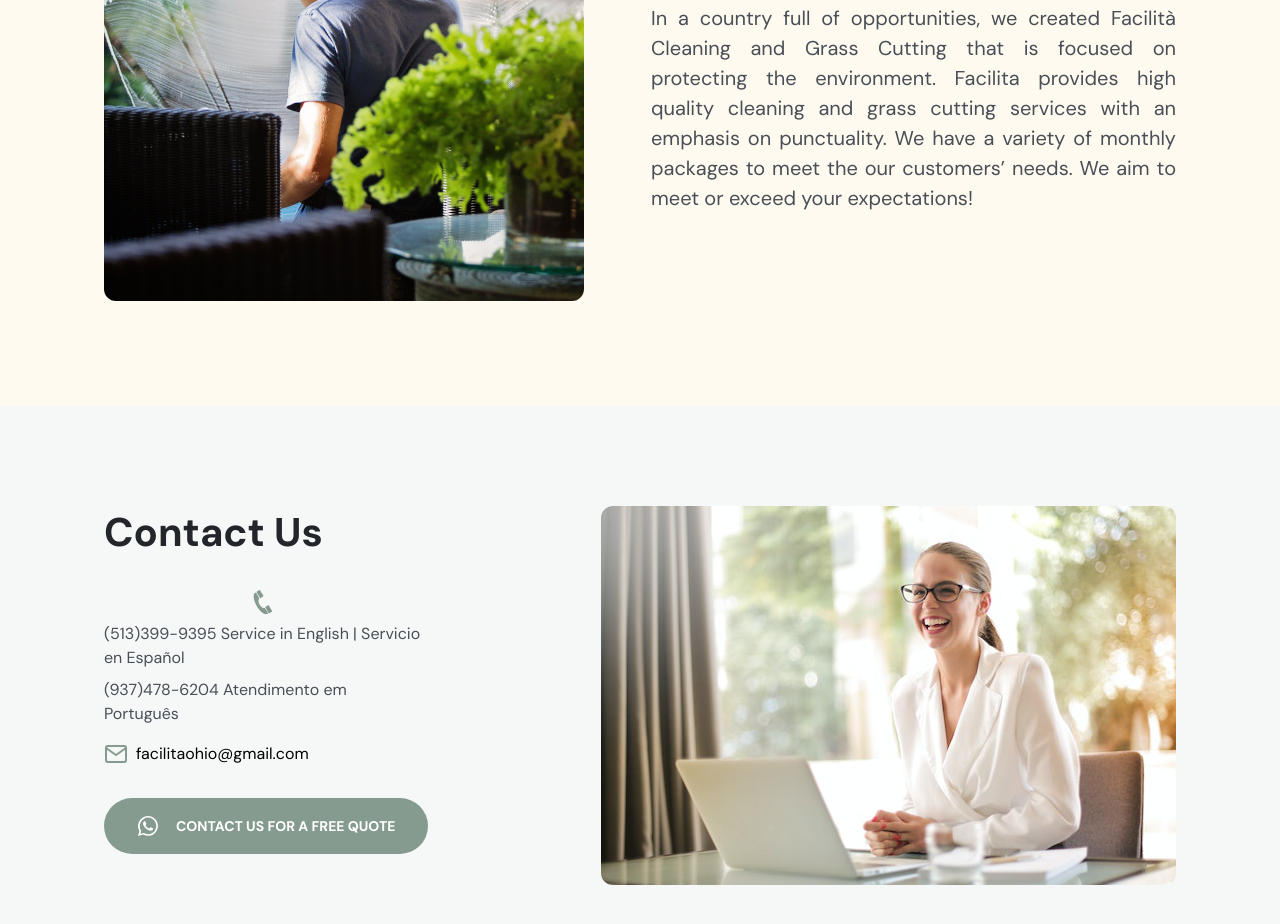
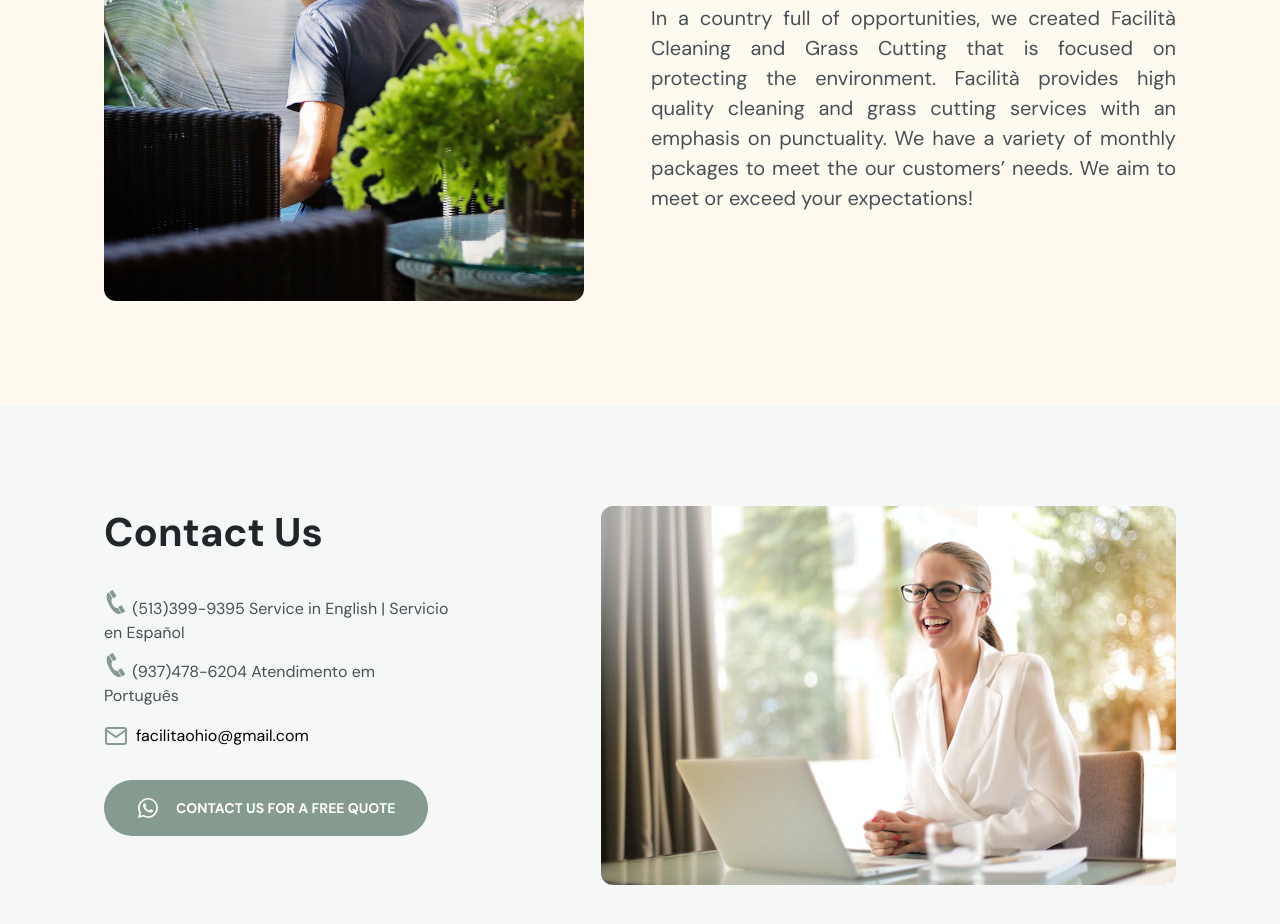
Before and after one commit to Jailtonj/Site-Facilita-main, a plain HTML site: page index.html in a window 1280 px wide. Shown: the part 1832-2756 px from the top of the page. Drawn offline with nearby package versions, Linux system fonts and the light colour scheme.

Commit message:
telefone

```diff
--- a/index.html
+++ b/index.html
@@ -3,7 +3,7 @@
 <head>
   <meta charset="UTF-8">
   <meta name="viewport" content="width=device-width, initial-scale=1.0">
-  <title>Facilità</title>
+  <title>Facilità | Cleaning</title>
 
   <link rel="stylesheet" href="./style.css">
 
@@ -250,7 +250,7 @@
 
         <div class="content">
           <p>
-            In a country full of opportunities, we created Facilità Cleaning and Grass Cutting that is focused on protecting the environment.  Facilita provides high quality cleaning and grass cutting services with an emphasis on punctuality.    We have a variety of monthly packages to meet the our customers’ needs.  We aim to meet or exceed your expectations!
+            In a country full of opportunities, we created Facilità Cleaning and Grass Cutting that is focused on protecting the environment.  Facilità provides high quality cleaning and grass cutting services with an emphasis on punctuality.    We have a variety of monthly packages to meet the our customers’ needs.  We aim to meet or exceed your expectations!
           </p>
 
         </div>
@@ -275,7 +275,10 @@
         <div class="content">
           <ul>
             <li id="telefone">
-              <svg version="1.0" xmlns="http://www.w3.org/2000/svg"
+
+              <p id="telefone1">
+
+                <svg version="1.0" xmlns="http://www.w3.org/2000/svg"
               width="24" height="24" viewBox="0 0 997.000000 1280.000000"
               preserveAspectRatio="xMidYMid meet">
              <metadata>
@@ -306,9 +309,44 @@
              -120 -11z"/>
              </g>
              </svg>
-              <p >(513)399-9395 Service in English | Servicio en Español</p>
 
-              <p >(937)478-6204 Atendimento em Português</p> </li>
+                (513)399-9395 Service in English | Servicio en Español</p>
+
+              <p id="telefone2">
+
+                <svg version="1.0" xmlns="http://www.w3.org/2000/svg"
+              width="24" height="24" viewBox="0 0 997.000000 1280.000000"
+              preserveAspectRatio="xMidYMid meet">
+             <metadata>
+             Created by potrace 1.15, written by Peter Selinger 2001-2017
+             </metadata>
+             <g transform="translate(0.000000,1280.000000) scale(0.100000,-0.100000)"
+             fill="#869B8F" stroke="none">
+             <path d="M3045 12782 c-27 -10 -230 -122 -450 -248 -220 -127 -506 -291 -635
+             -364 -301 -171 -350 -219 -382 -374 -23 -106 -15 -124 273 -615 480 -820 1464
+             -2453 1505 -2500 54 -59 132 -106 213 -127 113 -28 117 -27 650 279 262 151
+             553 318 648 371 236 134 298 204 325 370 21 129 12 151 -211 521 -1045 1729
+             -1554 2566 -1580 2597 -73 87 -245 131 -356 90z"/>
+             <path d="M1193 11440 c-530 -152 -892 -537 -1069 -1139 -285 -967 -66 -2490
+             601 -4181 675 -1710 1696 -3334 2810 -4469 954 -971 1864 -1506 2775 -1632
+             127 -18 508 -18 625 -1 218 33 412 85 604 161 86 35 177 76 189 86 5 4 -872
+             1531 -975 1695 -105 168 -311 504 -630 1030 -170 279 -140 257 -293 219 -128
+             -31 -394 -34 -545 -5 -331 61 -711 251 -1050 523 -139 111 -397 363 -527 513
+             -197 228 -397 506 -563 785 -101 170 -151 270 -218 440 -168 426 -272 819
+             -323 1220 -25 198 -23 540 5 722 53 353 178 647 377 890 30 36 52 68 50 72 -2
+             3 -56 95 -120 204 -168 286 -414 732 -816 1477 -492 914 -776 1420 -795 1419
+             -5 0 -56 -13 -112 -29z"/>
+             <path d="M7690 4686 c-19 -8 -237 -130 -485 -273 -247 -143 -533 -306 -635
+             -363 -199 -113 -268 -169 -308 -251 -51 -105 -48 -215 7 -313 701 -1244 1679
+             -2927 1734 -2984 18 -18 61 -48 97 -65 59 -29 73 -32 160 -32 l96 0 159 92
+             c88 50 385 220 660 377 275 158 512 299 528 314 41 38 76 95 98 160 22 63 26
+             199 7 253 -6 19 -100 185 -208 369 -109 184 -403 688 -655 1120 -656 1125
+             -854 1460 -887 1502 -18 23 -55 50 -96 70 -57 28 -78 33 -152 35 -53 2 -98 -3
+             -120 -11z"/>
+             </g>
+             </svg>
+
+                (937)478-6204 Atendimento em Português</p> </li>
 
             <li> <svg width="24" height="24" viewBox="0 0 24 24" fill="none" xmlns="http://www.w3.org/2000/svg">
               <path d="M4 4H20C21.1 4 22 4.9 22 6V18C22 19.1 21.1 20 20 20H4C2.9 20 2 19.1 2 18V6C2 4.9 2.9 4 4 4Z" stroke="#00856F" stroke-width="2" stroke-linecap="round" stroke-linejoin="round"/>
--- a/style.css
+++ b/style.css
@@ -411,7 +411,7 @@
 
 #services .card {
   padding: 2.4rem;
-  text-align: left;
+  text-align: center;
 
   background: white;
 
@@ -822,8 +822,19 @@
 
     display: flex;
     flex-direction: column;
-    margin-right: 18rem;
 
+  }
+
+  #telefone1 {
+    margin-right: 10rem;
+  }
+
+  #telefone2 {
+    margin-right: 12rem;
+  }
+
+  #telefoneimg {
+    margin-right: 12rem;
   }
 
 }
```
